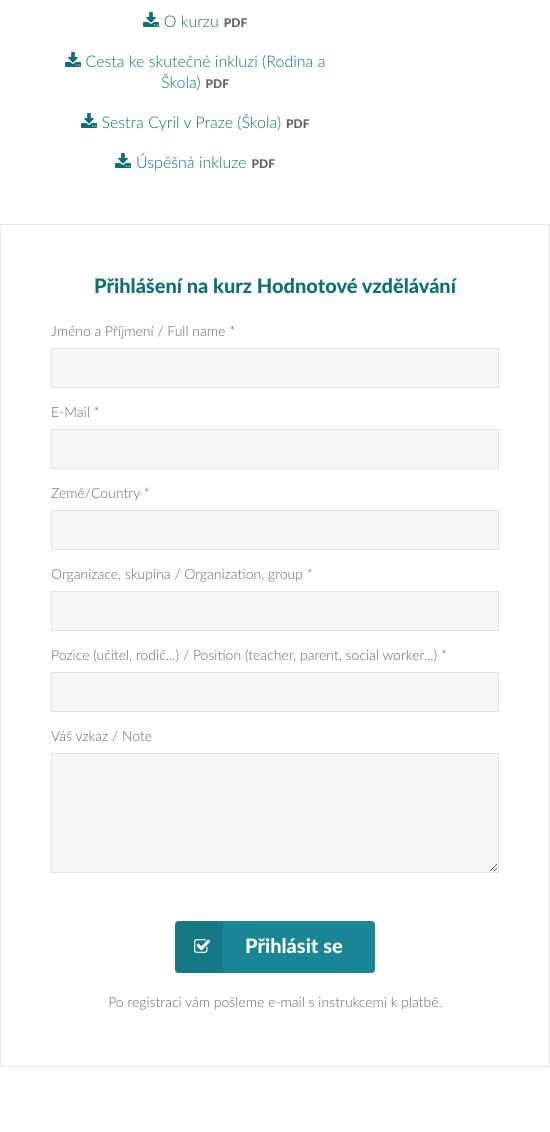
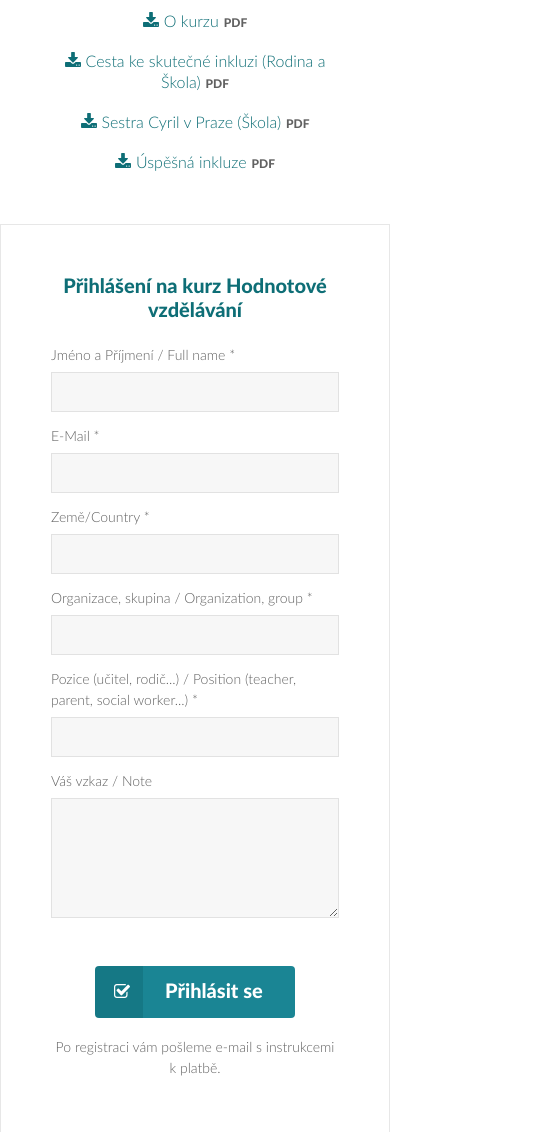
Before and after one commit to martinenka/kurz, a website: page src/index.html in a window 390 px wide. Shown: the part 2745-3877 px from the top of the page, 550 px wide, since content can reach past the window. Before the commit the page ends 3812 px from the top, so only its background shows below. Drawn offline with nearby package versions, Linux system fonts and the light colour scheme; files that its build step writes are made by us from their sources.

Commit message:
making form responsive

```diff
--- a/src/style.less
+++ b/src/style.less
@@ -680,6 +680,11 @@ li {
 
 .form {
 	width: 550px;
+
+	@media only screen and (max-width: 700px) {
+		width: 100%;
+	}
+
 	padding: 50px;
 	box-sizing: border-box;
 	margin-bottom: 30px;
```
Also changed, not shown: dist/style.css.
